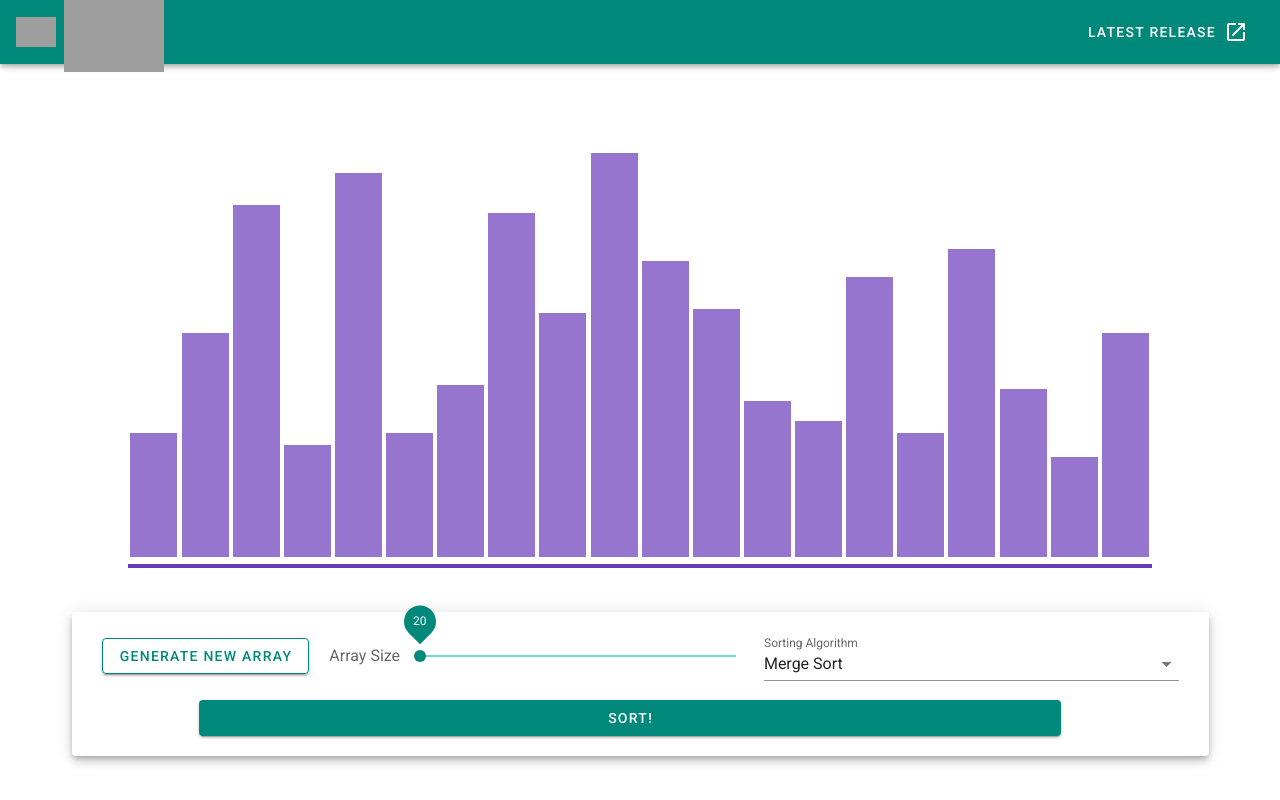
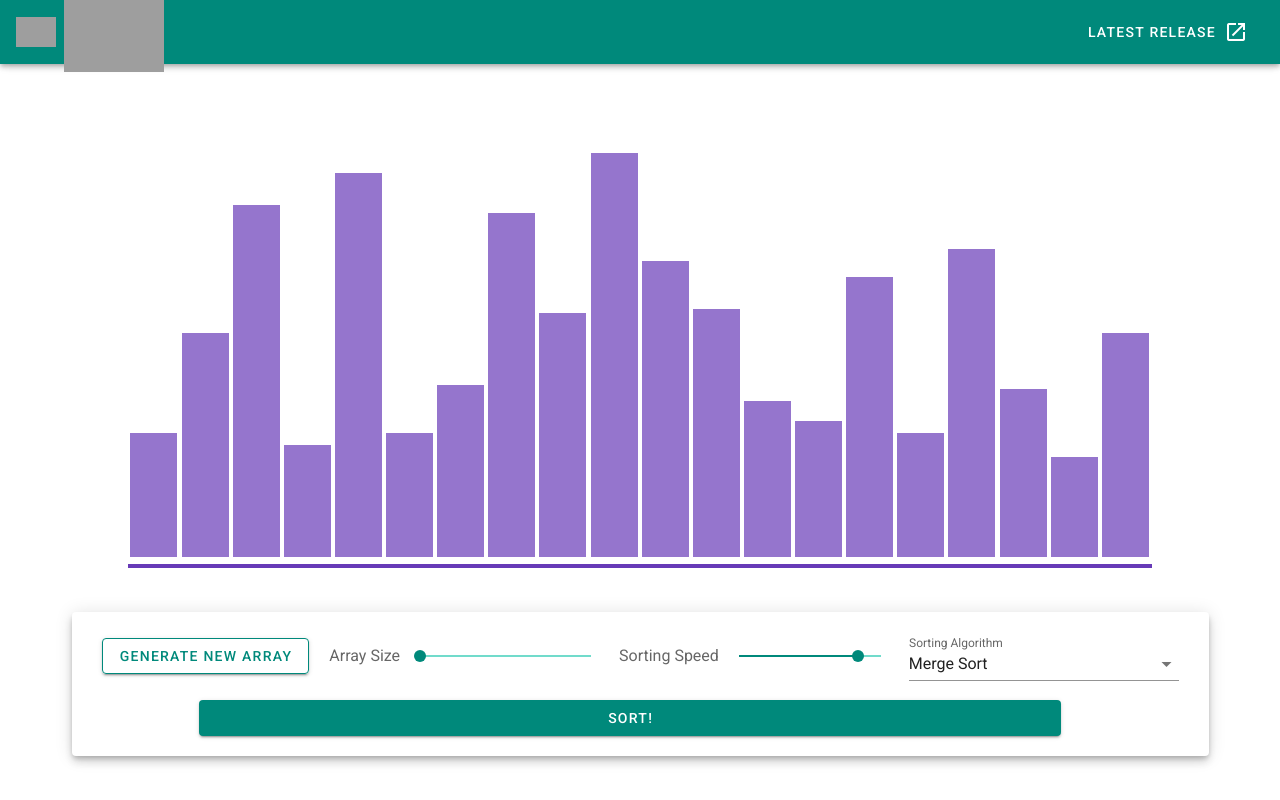
Before and after one commit to amritpal26/sorting_visualizer, a Vue app: page / in a window 1280 px wide. Built offline with nearby package versions, Linux system fonts and the light colour scheme; grey boxes are pictures that could not be loaded.

Commit message:
add animation speed

```diff
--- a/src/components/Controls.vue
+++ b/src/components/Controls.vue
@@ -12,14 +12,23 @@
                     @click="generateNewArray">Generate New Array</v-btn>
                 <v-slider class="controls-item grow"
                     hide-details
+                    thumb-label
                     label="Array Size"
                     v-model="arraySize"
-                    thumb-label="always"
                     :disabled="isSorting"
-                    :min="minArraySize"
-                    :max="maxArraySize"
-                    @change="generateNewArray"
-                    />
+                    :min="configs.MinArraySize"
+                    :max="configs.MaxArraySize"
+                    @change="generateNewArray" />
+                <v-slider class="controls-item grow"
+                    hide-details
+                    ticks
+                    label="Sorting Speed"
+                    step="25"
+                    :value="defaultSpeed"
+                    :disabled="isSorting"
+                    :min="configs.MinAnimationInterval"
+                    :max="configs.MaxAnimationInterval"
+                    @change="animationIntervalChange"/>
                 <v-select class="controls-item grow last-item"
                     hide-details
                     label="Sorting Algorithm"
@@ -39,10 +48,7 @@
 </template>
 
 <script>
-const MinArraySize = 20;
-const MaxArraySize = 100;
-
-import { AlgorithmTypes } from '../sorting/index';
+import { AlgorithmTypes, Configs } from '../sorting/index';
 
 export default {
     name: 'Controls',
@@ -50,11 +56,11 @@ export default {
         isSorting: Boolean
     },
     data: () => ({
-        arraySize: MinArraySize,
+        configs: Configs,
+        arraySize: Configs.MinArraySize,
+        animationInterval: Configs.DefaultAnimationInterval,
         sortingAlgorithm: AlgorithmTypes.MERGE_SORT,
         array: null,
-        minArraySize: MinArraySize,
-        maxArraySize: MaxArraySize,
         sortingAlgorithms: [
             { name: 'Merge Sort', value: AlgorithmTypes.MERGE_SORT },
             { name: 'Quick Sort', value: AlgorithmTypes.QUICK_SORT },
@@ -68,11 +74,18 @@ export default {
     computed: {
         canSort : function() {
             return !this.isSorting && this.sortingAlgorithm;
+        },
+        defaultSpeed() {
+            return Configs.MinAnimationInterval + Configs.MaxAnimationInterval - Configs.DefaultAnimationInterval;
         }
     },
     methods: {
         generateNewArray: function () {
             this.$emit('newArray', this.arraySize);
+        },
+        animationIntervalChange(val) {
+            this.animationInterval = Configs.MinAnimationInterval + Configs.MaxAnimationInterval - val;
+            this.$emit('animationInterval', this.animationInterval);
         },
         sort: function () {
             this.$emit('sort', this.sortingAlgorithm);
--- a/src/components/Sorter.vue
+++ b/src/components/Sorter.vue
@@ -3,11 +3,13 @@
         <visualizer id="visualizer"
             ref="visualizer"
             :numbersArray="array"
-            @animationFinished="onFinishSorting"/>
+            :animationInterval="animationInterval"
+            @animationFinished="onFinishSorting" />
         <controls id="controls"
             :isSorting="isSorting"
             @sort="startSort"
-            @newArray="generateNewArray" />
+            @newArray="generateNewArray"
+            @animationInterval="onAnimationIntervalChange" />
     </v-container>
 </template>
 
@@ -17,7 +19,7 @@ const MaxArrayElement = 100;
 
 import Visualizer from './Visualizer';
 import Controls from './Controls';
-import { AlgorithmTypes, SortingAlgorithms } from '../sorting/index';
+import { AlgorithmTypes, SortingAlgorithms, Configs } from '../sorting/index';
 
 export default {
     name: 'Sorter',
@@ -27,7 +29,8 @@ export default {
     },
     data: () => ({
         array: [],
-        isSorting: false
+        isSorting: false,
+        animationInterval: Configs.DefaultAnimationInterval
     }),
     methods: {
         onFinishSorting: function() {
@@ -47,6 +50,9 @@ export default {
             var range = MaxArrayElement - MinArrayElement + 1;
             this.array = Array(arraySize).fill().map(() => MinArrayElement + Math.round(Math.random() * range));
         },
+        onAnimationIntervalChange: function(animationInterval) {
+            this.animationInterval = animationInterval;
+        }
     }
 }
 </script>
--- a/src/components/Visualizer.vue
+++ b/src/components/Visualizer.vue
@@ -15,7 +15,7 @@
 
 <script>
 import Vue from 'vue';
-import { Colors } from '../sorting/index';
+import { Colors, Configs } from '../sorting/index';
 
 export default {
     name: 'Visualizer',
@@ -23,11 +23,15 @@ export default {
         numbersArray: {
             type: Array,
             default: () => {return [] }
+        },
+        animationInterval: {
+            type: Number,
+            default: Configs.DefaultAnimationInterval
         }
     },
     data: () => ({
         barsArray: [],
-        baseDelay: 0,
+        animationCount: 0,
         bottomBarColor: Colors.BAR_BASE
     }),
     mounted() {
@@ -36,7 +40,7 @@ export default {
     watch: {
         numbersArray: function() {
             this.calculateBarsArray();
-            this.baseDelay = 0;
+            this.animationCount = 0;
         }
     },
     methods: {
@@ -73,8 +77,8 @@ export default {
                 if (isSortingFinished) {
                     this.$emit('animationFinished')
                 }
-            }, me.baseDelay * 100);
-            me.baseDelay++;
+            }, me.animationCount * this.animationInterval);
+            me.animationCount++;
         }
     }
 }
--- a/src/sorting/index.js
+++ b/src/sorting/index.js
@@ -8,6 +8,15 @@ export const AlgorithmTypes = {
     BUBBLE_SORT: "bubble_sort",
 }
 
+export const Configs = {
+    MinArraySize: 20,
+    MaxArraySize: 100,
+
+    MinAnimationInterval: 25,
+    MaxAnimationInterval: 500,
+    DefaultAnimationInterval: 100
+}
+
 export { Colors };
 
 export const SortingAlgorithms = {
```
